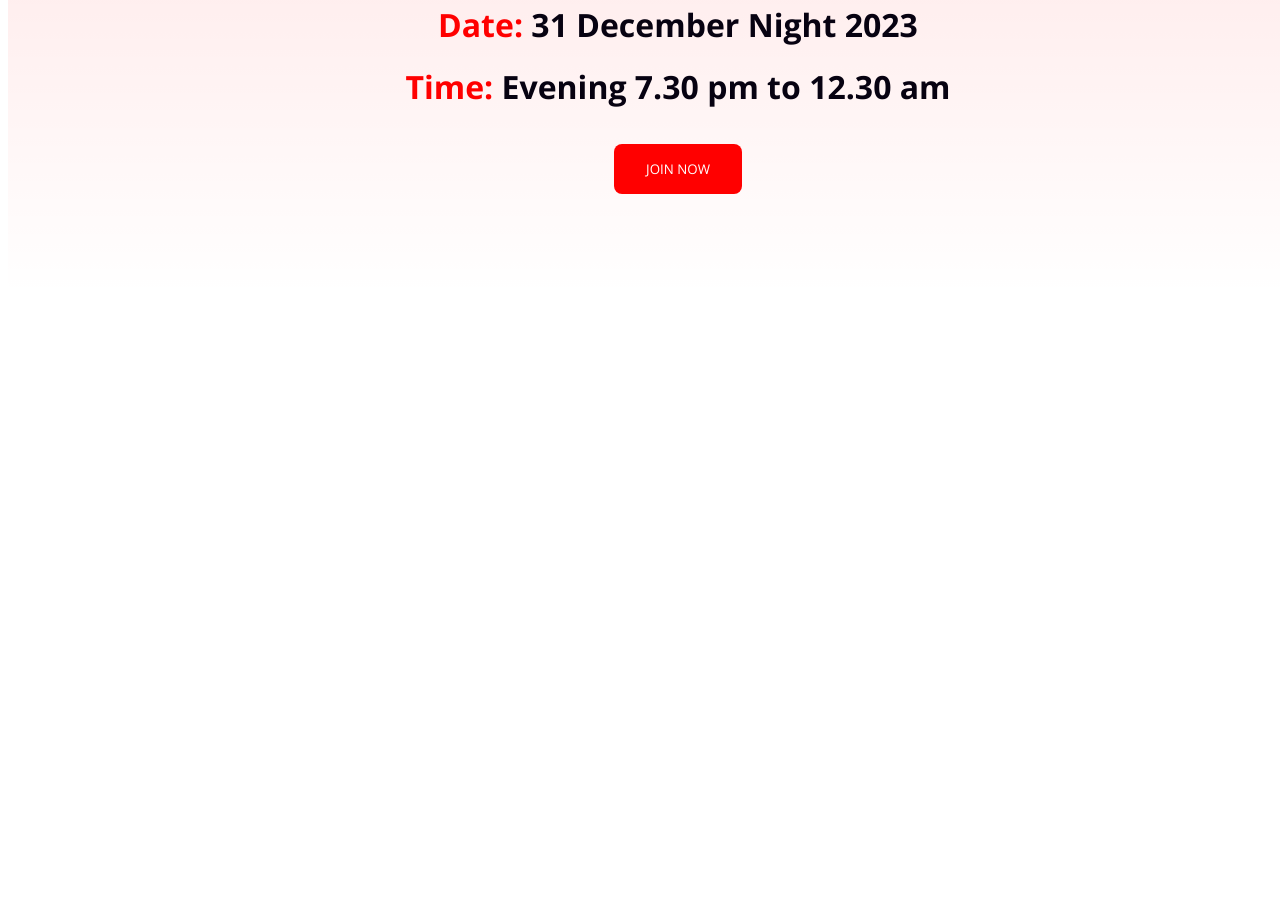
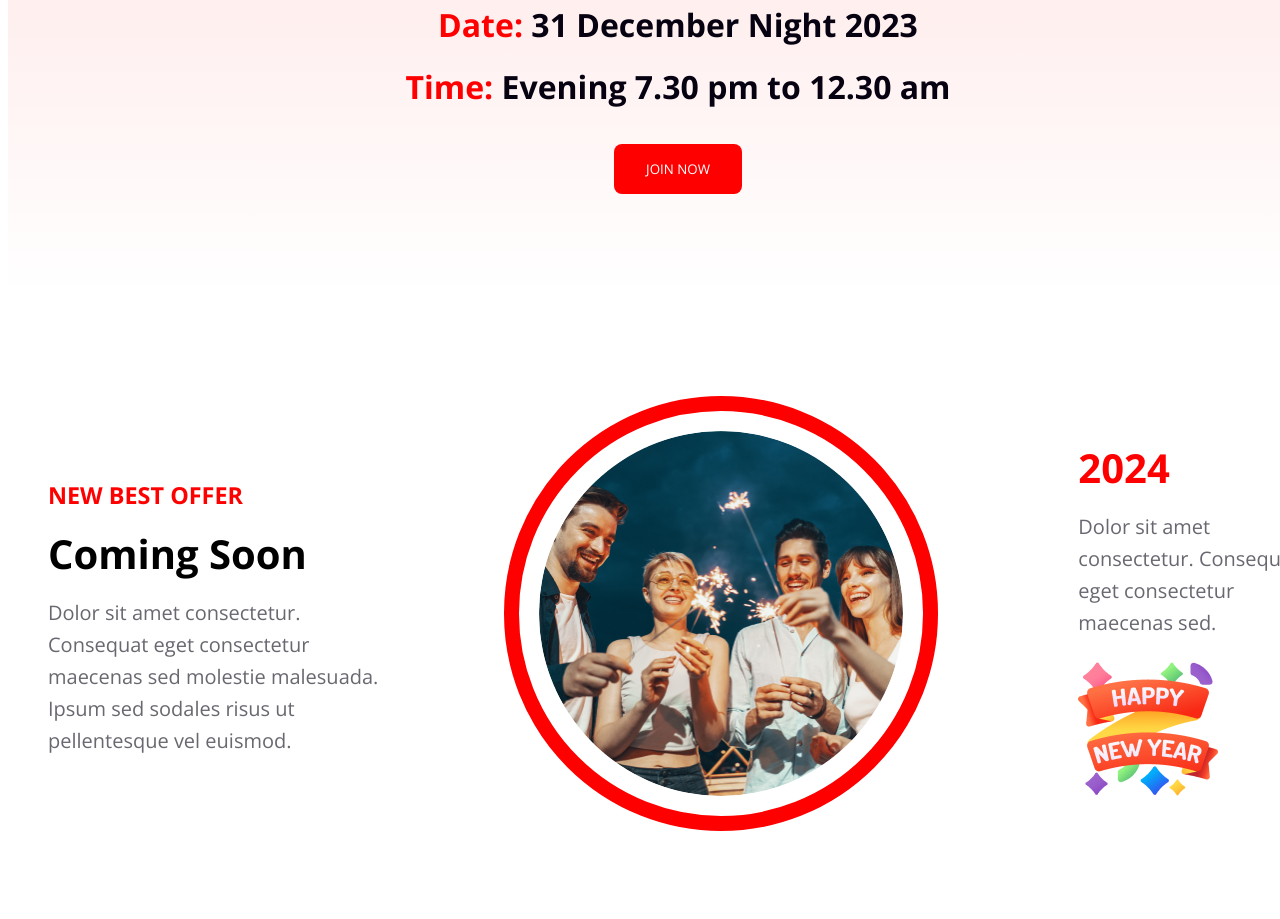
Before and after one commit to deveshbis/WEB09-2355-Assignment_01, a plain HTML site: page index.html in a window 1280 px wide. Shown: the part 2324-3243 px from the top of the page. Before the commit the page ends 2628 px from the top, so only its background shows below. Drawn offline with nearby package versions, Linux system fonts and the light colour scheme.

Commit message:
new offer section updated

```diff
--- a/index.html
+++ b/index.html
@@ -63,6 +63,27 @@
             </div>
         </section>
         <!-- New Park Hotel Section End -->
+
+        <!-- Best Offer Section Start -->
+        <div class="offer-section">
+            <ul class="offer-content">
+                <h3 style="color: red;">NEW BEST OFFER</span></h3>
+                <h1 style="color: black;">Coming Soon</h1>
+                <p>Dolor sit amet consectetur. Consequat eget consectetur maecenas sed molestie malesuada. Ipsum sed
+                    sodales risus ut pellentesque vel euismod. </p>
+            </ul>
+
+            <div>
+                <img class="offer-img" src="images/Ellipse 1.png" alt="">
+            </div>
+
+            <ul class="offer-right-content">
+                <h1 style="color: red;">2024</h1>
+                <p>Dolor sit amet consectetur. Consequat eget consectetur maecenas sed.</p>
+                <img src="images/Group 96.png" alt="loading image">
+            </ul>
+        </div>
+        <!-- Best Offer Section End -->
     </main>
 
 
--- a/style/style.css
+++ b/style/style.css
@@ -172,3 +172,46 @@
 }
 
 /* New Park Hotel Section Style End*/
+
+
+/* Best Offer Section Style Start */
+
+.offer-section {
+    display: flex;
+    align-items: center;
+    margin: 0 auto;
+    margin-top: 20px;
+    width: 1320px;
+    height: 600px;
+
+}
+
+.offer-content {
+    width: 393px;
+    color: rgba(7, 2, 17, 0.60);
+    font-size: 20px;
+    font-weight: 400;
+    line-height: 32px;
+}
+
+.offer-img {
+    padding: 20px;
+    width: 364.844px;
+    height: 364.844px;
+    margin-left: 100px;
+    margin-right: 100px;
+    border: 15px solid #F00;
+    border-radius: 100%;
+    border-color: red;
+
+}
+
+.offer-right-content {
+    width: 276px;
+    color: rgba(7, 2, 17, 0.60);
+    font-size: 20px;
+    font-weight: 400;
+    line-height: 32px;
+}
+
+/* Best Offer Section Style End */
```
